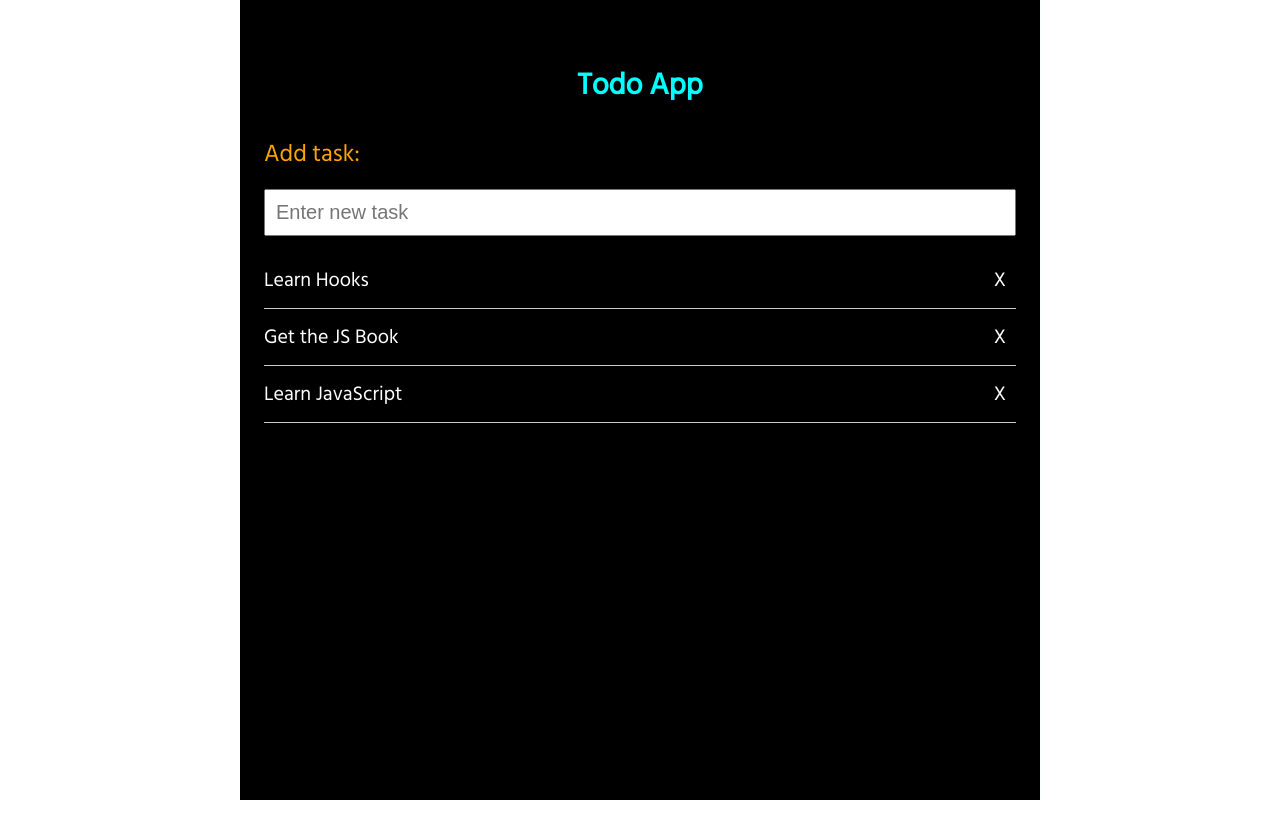
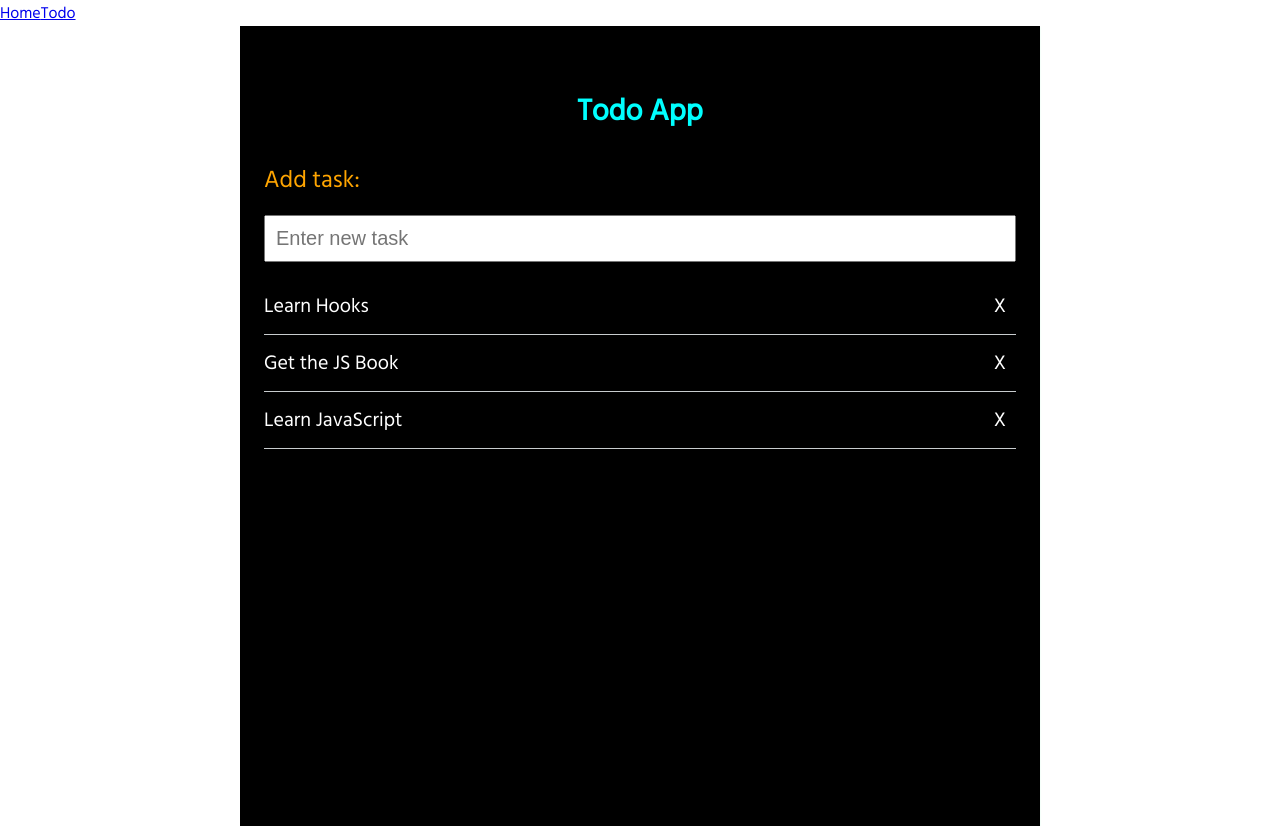
Before and after one commit to imranhsayed/react-hooks, a React app: page /todo in a window 1280 px wide. Before the commit the page ends 800 px from the top, so only its background shows below. Built offline with nearby package versions, Linux system fonts and the light colour scheme.

Commit message:
Add novigation

```diff
--- a/package.json
+++ b/package.json
@@ -20,6 +20,7 @@
   },
   "homepage": "https://github.com/imranhsayed/react-workshop#readme",
   "dependencies": {
+    "@reach/router": "^1.2.1",
     "css-loader": "^2.1.1",
     "react": "^16.8.6",
     "react-dom": "^16.8.6",
--- a/src/App.js
+++ b/src/App.js
@@ -1,14 +1,17 @@
 import React from 'react';
 import Todo from "./components/Todo";
+import { Router } from "@reach/router";
+import Home from "./components/Home";
+import './Style.css';
 
-import './Style.css';
 
 class App extends React.Component {
 	render() {
 		return (
-			<div>
-				<Todo/>
-			</div>
+			<Router>
+				<Todo path="/todo"/>
+				<Home path="/"/>
+			</Router>
 		);
 	}
 }
--- /dev/null
+++ b/src/components/Home.js
@@ -0,0 +1,13 @@
+import React from 'react';
+import Nav from "./Nav";
+
+const Home = () => (
+	<>
+		<Nav/>
+		<div>
+			Welcome!!
+		</div>
+	</>
+);
+
+export default Home;
--- /dev/null
+++ b/src/components/Nav.js
@@ -0,0 +1,11 @@
+import React from 'react';
+import { Link } from "@reach/router";
+
+const Nav = () => (
+	<div className="navigation">
+		<Link to="/" className="nav-item">Home</Link>
+		<Link to="/todo" className="nav-item">Todo</Link>
+	</div>
+);
+
+export default Nav;
--- a/src/components/Todo.js
+++ b/src/components/Todo.js
@@ -1,6 +1,7 @@
 import React, { useState } from 'react';
 import Item from './Item';
 import TodoForm from "./TodoForm";
+import Nav from "./Nav";
 
 const Todo = () => {
 
@@ -57,6 +58,8 @@ const Todo = () => {
 
 
 	return (
+		<React.Fragment>
+			<Nav/>
 			<div className="todo-container">
 				<h2 className="main-heading">Todo App</h2>
 				<TodoForm addToDo={addToDo}/>
@@ -74,6 +77,7 @@ const Todo = () => {
 					) : '' }
 				</div>
 			</div>
+		</React.Fragment>
 	);
 };
 
```
Also changed, not shown: 1 other file (tests, documents, lock files or other folders). Lines whose indentation alone changed are shown as unchanged.
